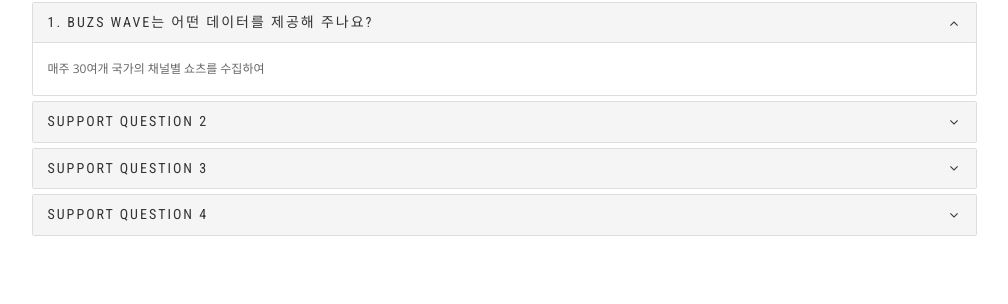
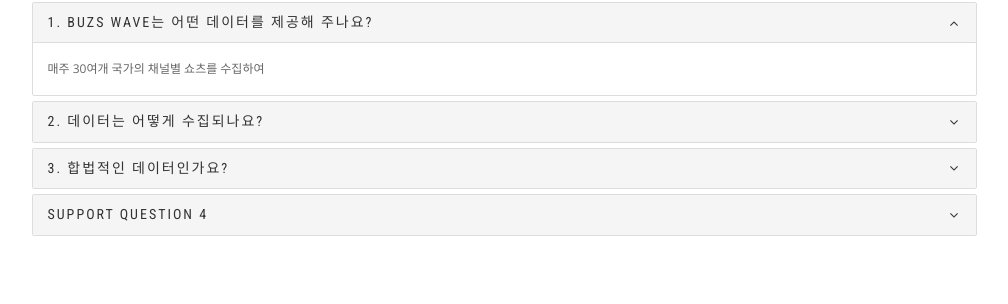
Before and after one commit to qudwn1114/BuzzWave, a Django app: page / in a window 1280 px wide. Shown: the part 2229-2533 px from the top of the page, without its empty margins (136-1144 px from the left). Run offline with Django 4.2, Linux system fonts and the light colour scheme; parts of the project's set-up code (start-up, migrations or seed data) failed here and were passed over; some libraries are stand-ins or nearby versions; some web fonts are replaced.

Commit message:
Update user_main.html

```diff
--- a/buzzwave/website/templates/authentication/user_main.html
+++ b/buzzwave/website/templates/authentication/user_main.html
@@ -159,19 +159,19 @@
                 </div>
                 <div class="panel panel-default">
                 <div class="panel-heading">
-                    <h4 class="panel-title font-alt"><a class="collapsed" data-toggle="collapse" data-parent="#accordion" href="#support2">Support Question 2</a></h4>
+                    <h4 class="panel-title font-alt"><a class="collapsed" data-toggle="collapse" data-parent="#accordion" href="#support2">2. 데이터는 어떻게 수집되나요?</a></h4>
                 </div>
                 <div class="panel-collapse collapse" id="support2">
-                    <div class="panel-body">Anim pariatur cliche reprehenderit, enim eiusmod high life accusamus terry richardson ad squid. 3 wolf moon officia aute, non cupidatat skateboard dolor brunch. Food truck quinoa nesciunt laborum eiusmod. Brunch 3 wolf moon tempor, sunt aliqua put a bird on it squid single-origin coffee nulla assumenda shoreditch et.
+                    <div class="panel-body">YouTube API에서 쇼츠 데이터에 대한 API는 제공해 주지 않아 자체 크롤링 프로그램을 통해 매주 수집을 진행합니다.
                     </div>
                 </div>
                 </div>
                 <div class="panel panel-default">
                 <div class="panel-heading">
-                    <h4 class="panel-title font-alt"><a class="collapsed" data-toggle="collapse" data-parent="#accordion" href="#support3">Support Question 3</a></h4>
+                    <h4 class="panel-title font-alt"><a class="collapsed" data-toggle="collapse" data-parent="#accordion" href="#support3">3. 합법적인 데이터인가요?</a></h4>
                 </div>
                 <div class="panel-collapse collapse" id="support3">
-                    <div class="panel-body">Anim pariatur cliche reprehenderit, enim eiusmod high life accusamus terry richardson ad squid. 3 wolf moon officia aute, non cupidatat skateboard dolor brunch. Food truck quinoa nesciunt laborum eiusmod. Brunch 3 wolf moon tempor, sunt aliqua put a bird on it squid single-origin coffee nulla assumenda shoreditch et.
+                    <div class="panel-body">네, 유튜브 데이터 사용 가이드라인에 위배 되지 않는 서비스 사용에 아무 문제가 되지않는 데이터입니다.
                     </div>
                 </div>
                 </div>
```
